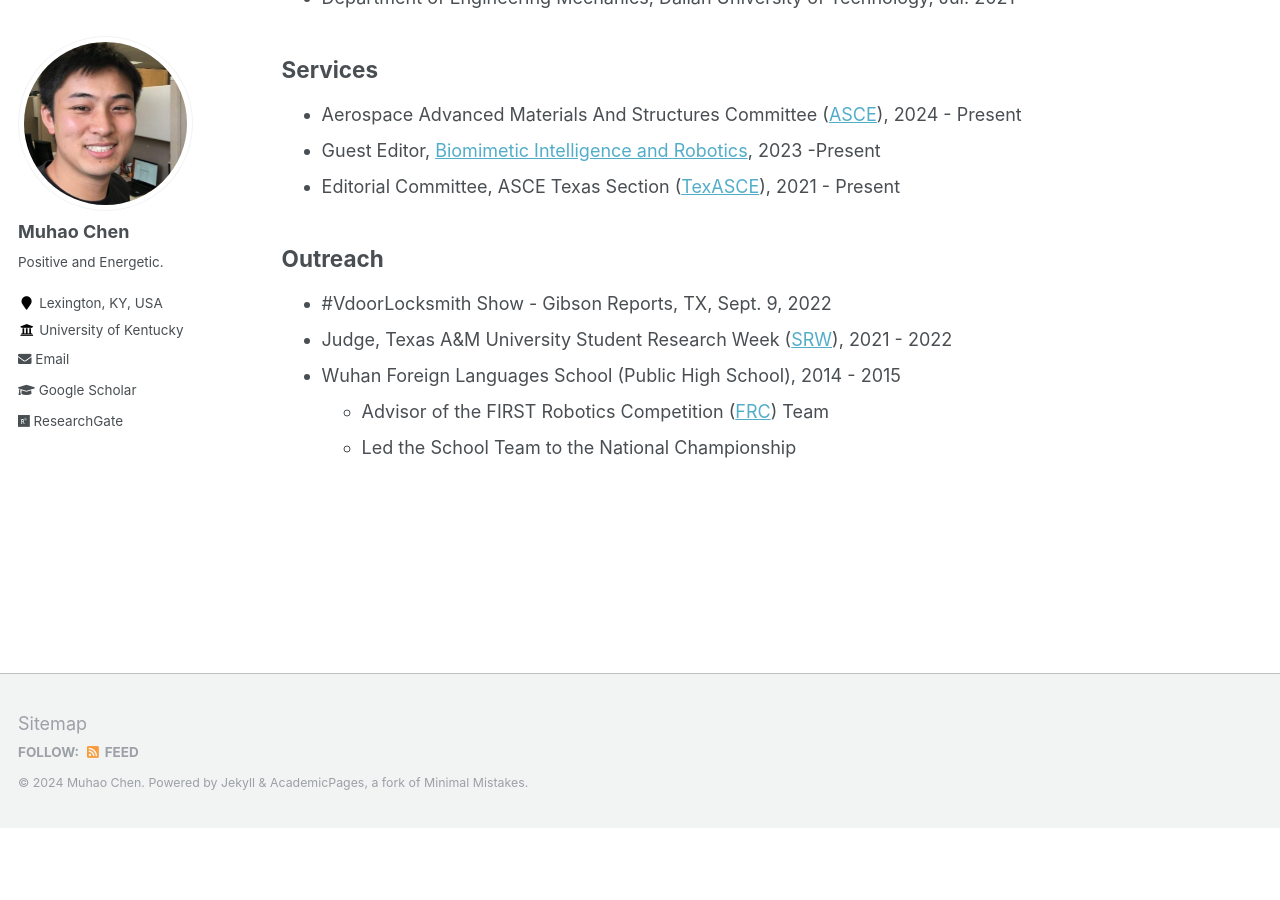
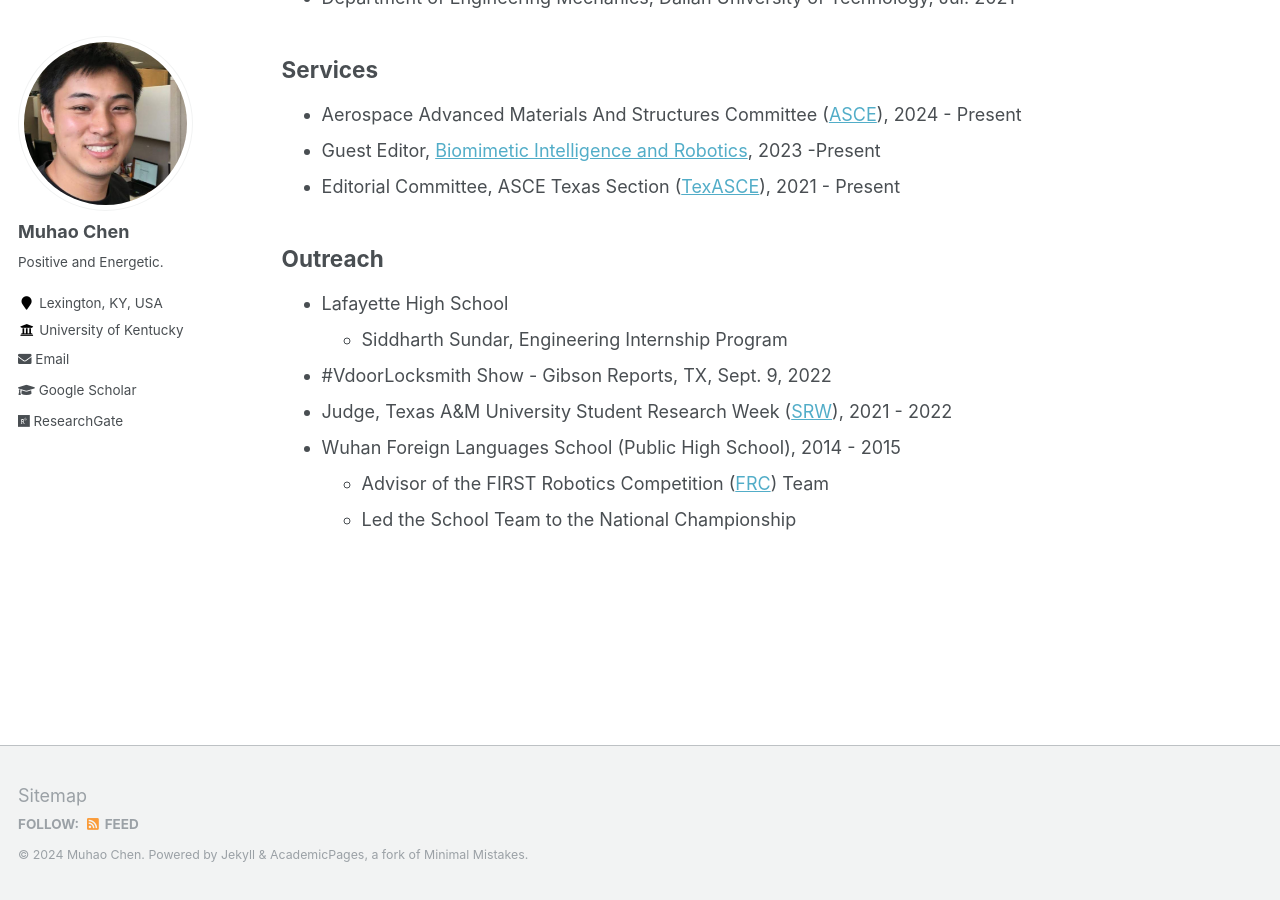
Before and after one commit to Muhao-Chen/muhao-chen.github.io, a Jekyll site: the page built from _pages/professional-activities.md, in a window 1280 px wide and 900 px high, scrolled down 711 px. Built offline with Jekyll 4.4.1, drawn with Linux system fonts in a browser that asks for light colours; before the commit the page ends 1539 px from its top, so only the background shows below that.

Commit message:
Update professional-activities.md

```diff
--- a/_pages/professional-activities.md
+++ b/_pages/professional-activities.md
@@ -53,6 +53,8 @@ toc_max_header: 1
 
 
 ## Outreach
+* Lafayette High School
+    - Siddharth Sundar, Engineering Internship Program
 * #VdoorLocksmith Show - Gibson Reports, TX, Sept. 9, 2022
 <!-- * Advisor, FIRST Robotics Competition ([FRC](https://www.firstinspires.org/robotics/frc)), 2014 - 2015 -->
 * Judge, Texas A&M University Student Research Week ([SRW](https://srw.tamu.edu/)), 2021 - 2022
```
